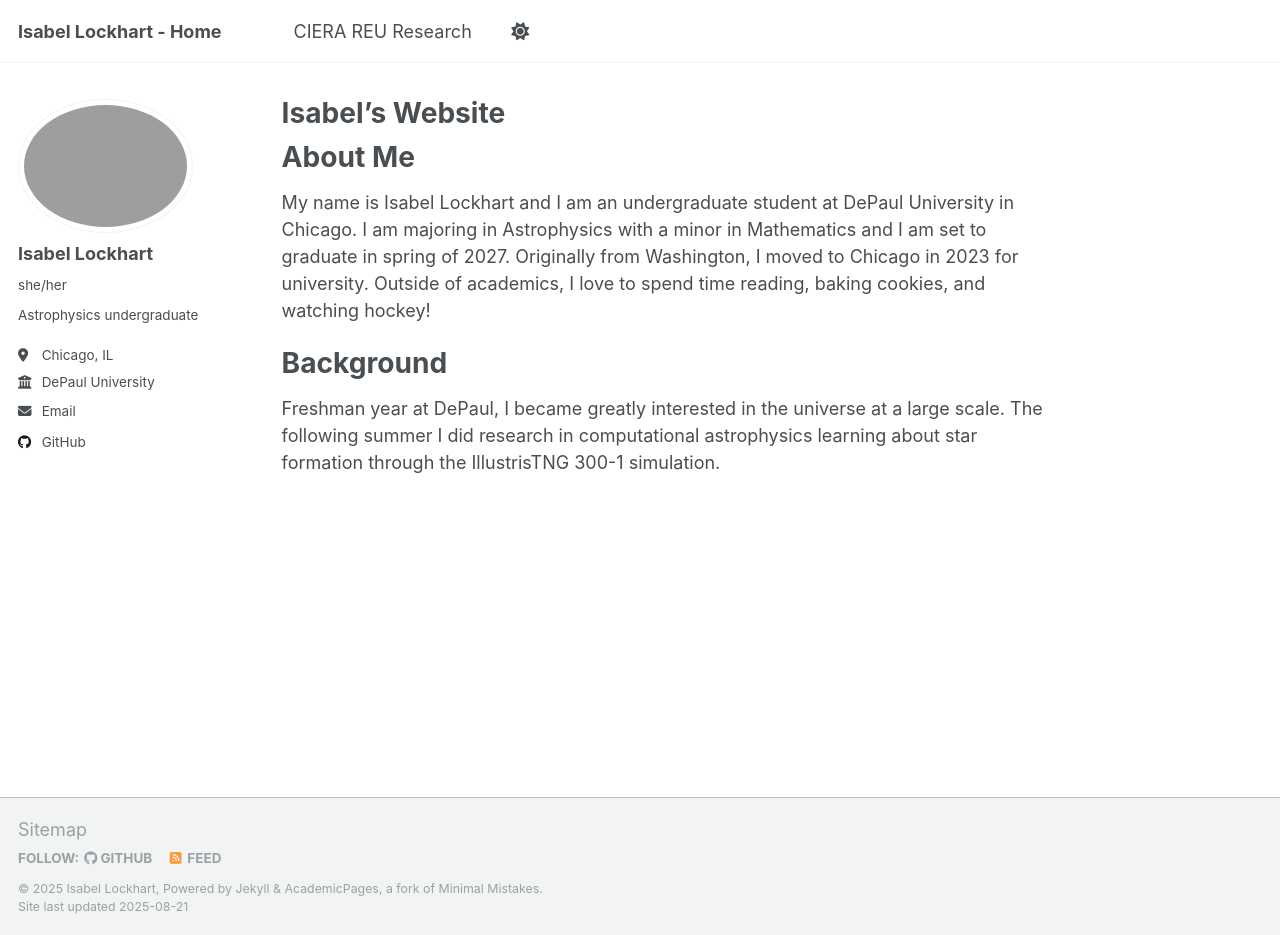
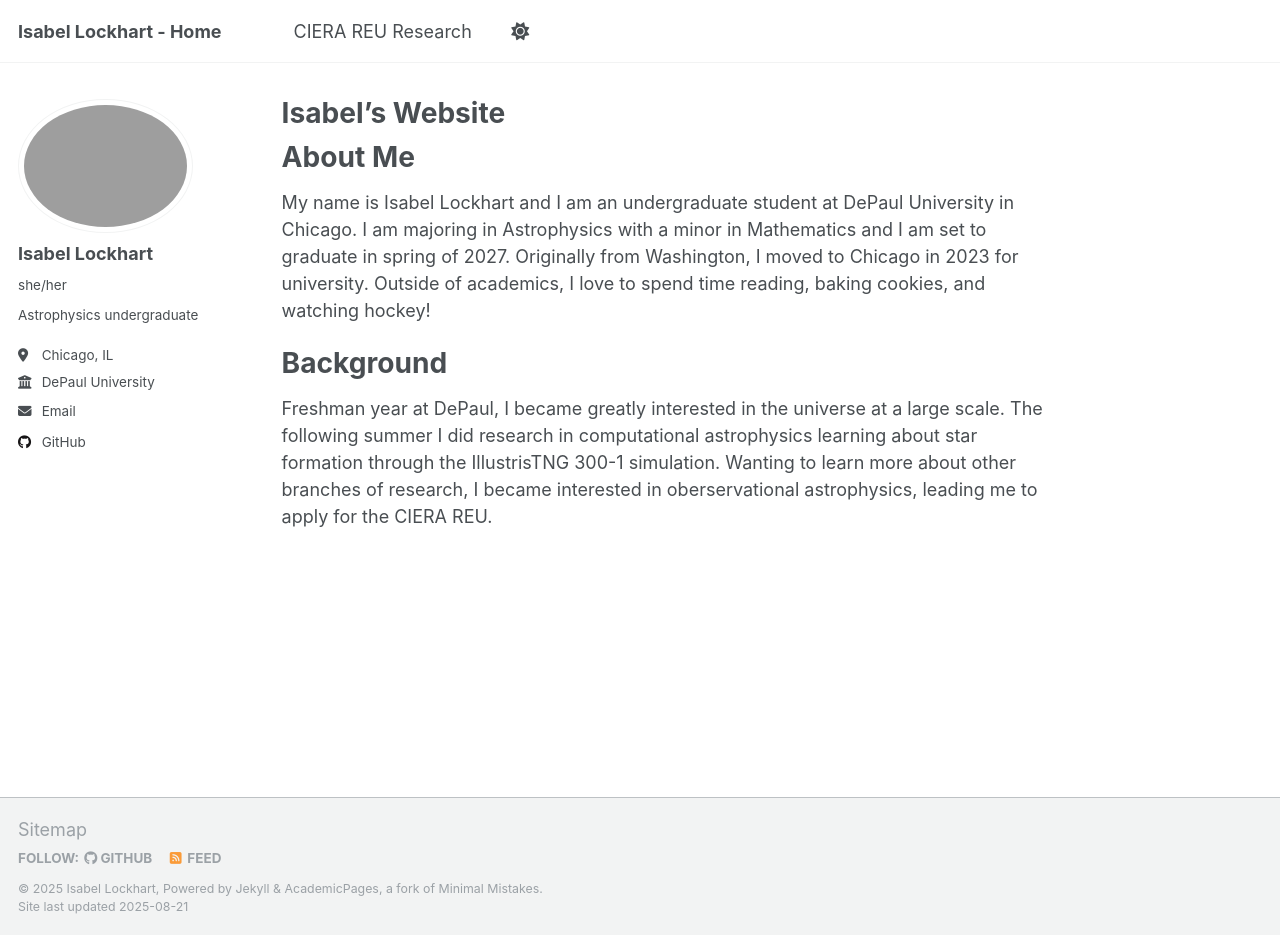
Before and after one commit to Isabel-Lockhart/CIERA, a Jekyll site: the page built from _pages/about.md, in a window 1280 px wide and 935 px high. Built offline with Jekyll 4.4.1, drawn with Linux system fonts in a browser that asks for light colours; a script that is not in the unit is left out.

Commit message:
Update about.md

```diff
--- a/_pages/about.md
+++ b/_pages/about.md
@@ -13,4 +13,4 @@ My name is Isabel Lockhart and I am an undergraduate student at DePaul Universit
 
 Background
 ======
-Freshman year at DePaul, I became greatly interested in the universe at a large scale. The following summer I did research in computational astrophysics learning about star formation through the IllustrisTNG 300-1 simulation.
+Freshman year at DePaul, I became greatly interested in the universe at a large scale. The following summer I did research in computational astrophysics learning about star formation through the IllustrisTNG 300-1 simulation. Wanting to learn more about other branches of research, I became interested in oberservational astrophysics, leading me to apply for the CIERA REU.
```
